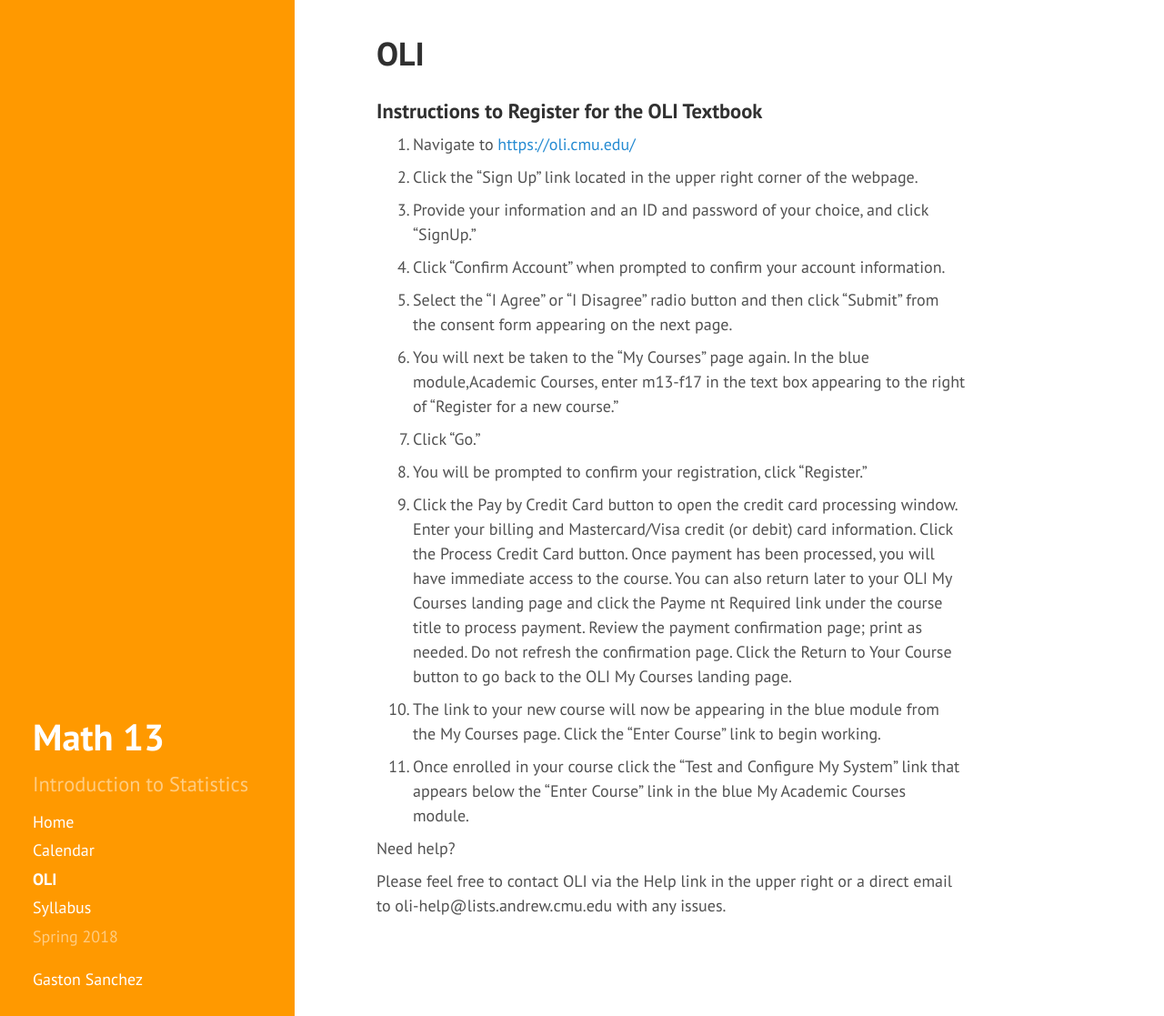
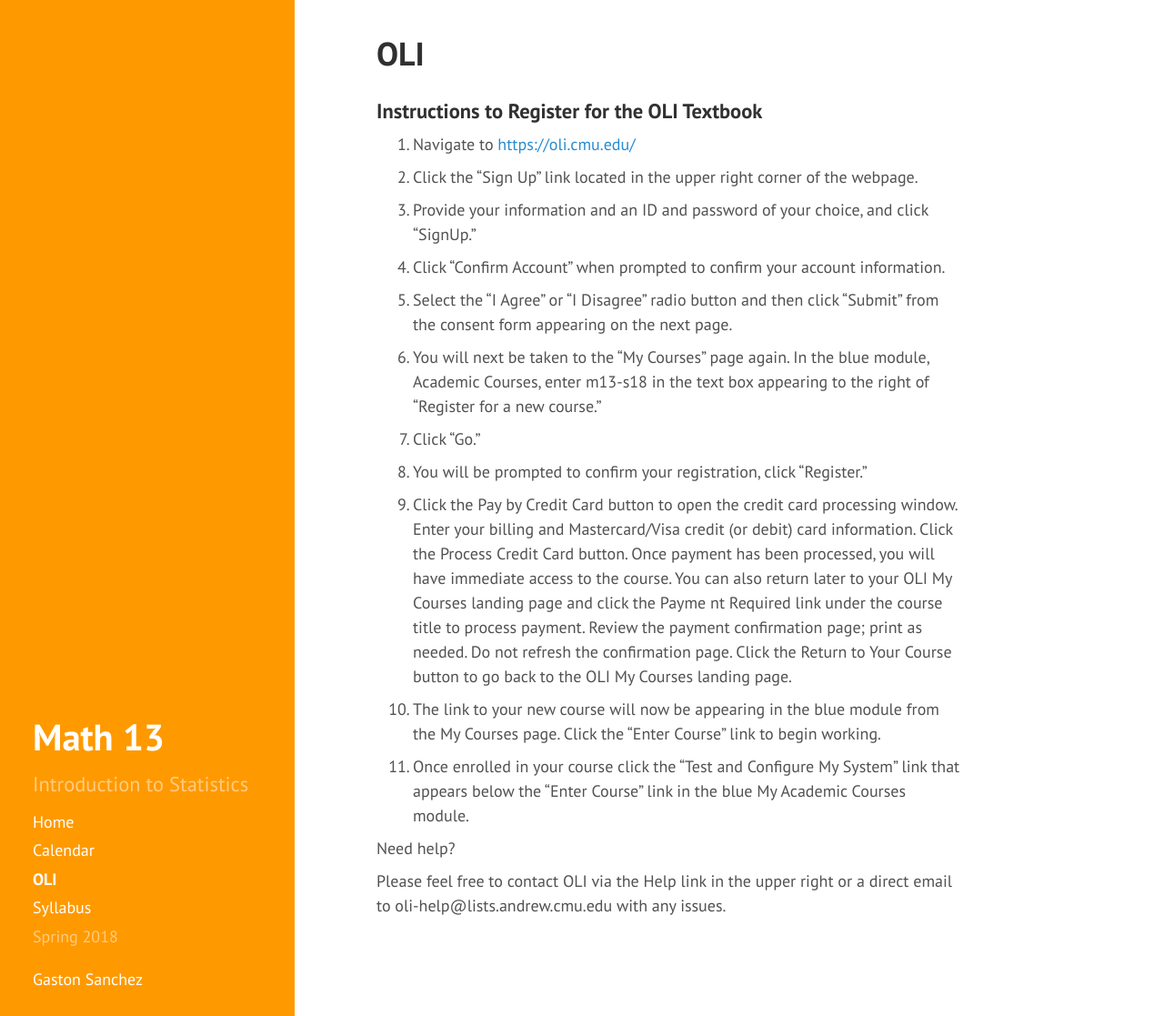
Before and after one commit to gastonstat/relic-math13, a Jekyll site: the page built from oli.md, in a window 1280 px wide and 1117 px high. Shown: the whole window at 91% size. Built offline with Jekyll 4.4.1, drawn with Linux system fonts in a browser that asks for light colours; nearby versions of some CDN libraries.

Commit message:
oli: change course key for spring 18

```diff
--- a/oli.md
+++ b/oli.md
@@ -16,7 +16,7 @@
 
 5. Select the "I Agree" or "I Disagree" radio button and then click "Submit" from the consent form appearing on the next page.
 
-6. You will next be taken to the "My Courses" page again. In the blue module,Academic Courses, enter m13-f17 in the text box appearing to the right of "Register for a new course."
+6. You will next be taken to the "My Courses" page again. In the blue module, Academic Courses, enter m13-s18 in the text box appearing to the right of "Register for a new course."
 
 7. Click "Go."
 
```
